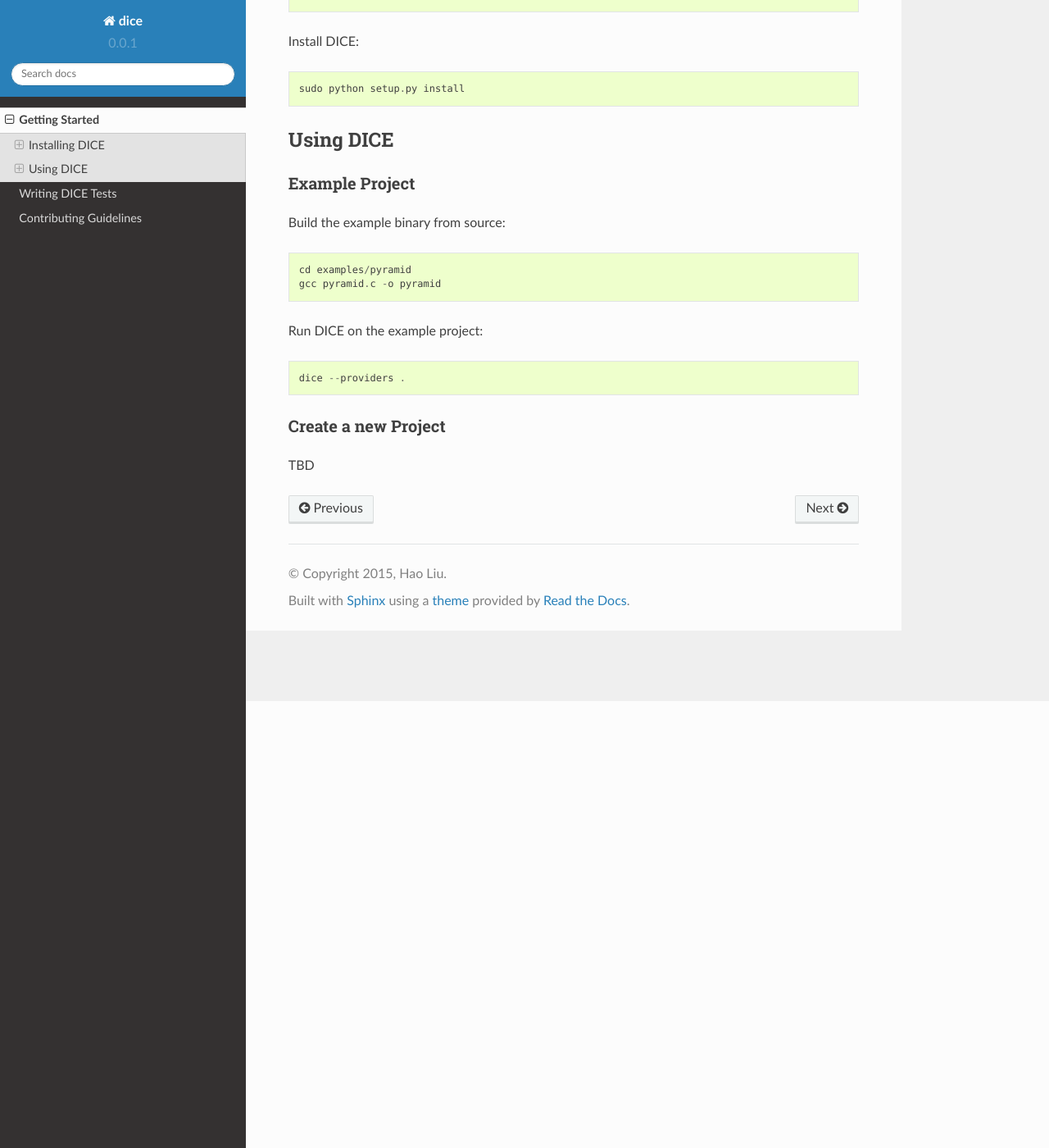
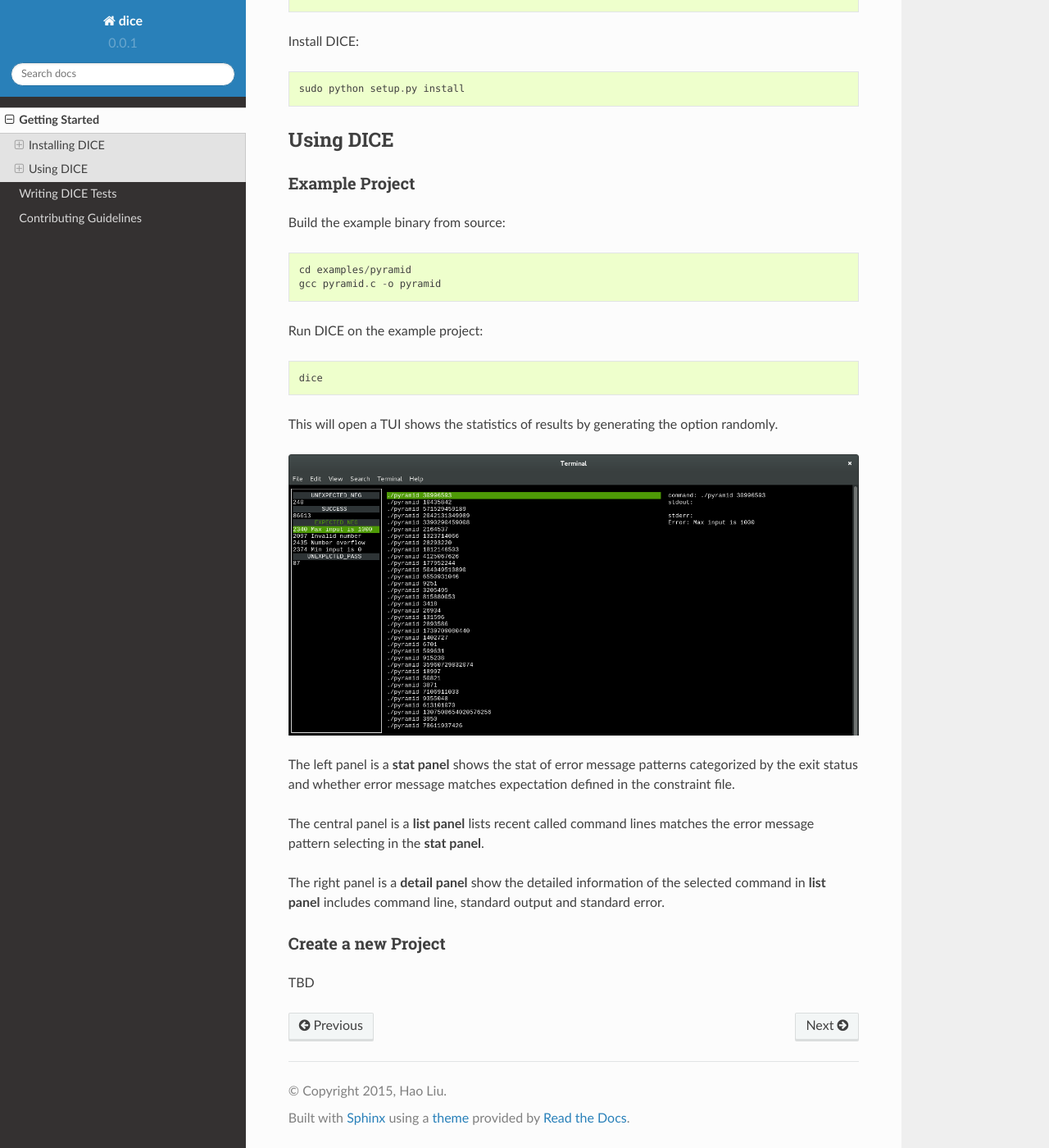
Before and after one commit to code-dice/dice, a Sphinx documentation site: the page built from docs/source/get_start.rst, in a window 1280 px wide and 1400 px high, scrolled down 545 px. Shown: the whole window at 82% size. Built offline with Sphinx 7.4.7 and the Read the Docs theme 2.0.0, drawn with Linux system fonts in a browser that asks for light colours; pages that are not in the unit, such as notebooks, are missing from menus.

Commit message:
docs: Add screenshot and panel explanation
Signed-off-by: Hao Liu <hliu@redhat.com>

```diff
--- a/docs/source/get_start.rst
+++ b/docs/source/get_start.rst
@@ -37,7 +37,23 @@ Build the example binary from source::
 
 Run DICE on the example project::
 
-    dice --providers .
+    dice
+
+This will open a TUI shows the statistics of results by generating the option
+randomly.
+
+.. image:: dice-screenshot.png
+
+The left panel is a **stat panel** shows the stat of error message patterns
+categorized by the exit status and whether error message matches expectation
+defined in the constraint file.
+
+The central panel is a **list panel** lists recent called command lines matches
+the error message pattern selecting in the **stat panel**.
+
+The right panel is a **detail panel** show the detailed information of the
+selected command in **list panel** includes command line, standard output and
+standard error.
 
 Create a new Project
 ^^^^^^^^^^^^^^^^^^^^
```
Also changed, not shown: docs/source/dice-screenshot.png (added).
